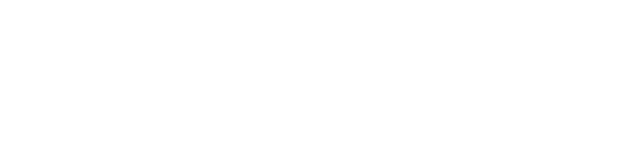
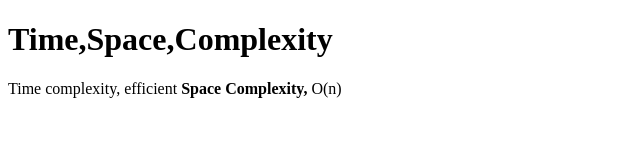
Before and after one commit to acciojob/time-and-space-complexity-marshmellow89, a website: page main.html in a window 1280 px wide. Shown: the whole page, without its empty margins (0-640 px from the left). Drawn offline with Linux system fonts and the light colour scheme.

Commit message:
created a submission

```diff
--- a/main.html
+++ b/main.html
@@ -7,6 +7,9 @@
 </head>
 
 <body>
+	<h1> Time,Space,Complexity</h1>
+	<p1>Time complexity, efficient</p1>
+	<p2><strong>Space Complexity, </strong>O(n)</p2>
 	<!-- the entire body must be written by student -->
     <script type="text/javascript" src="./script.js">
 </script>
```
